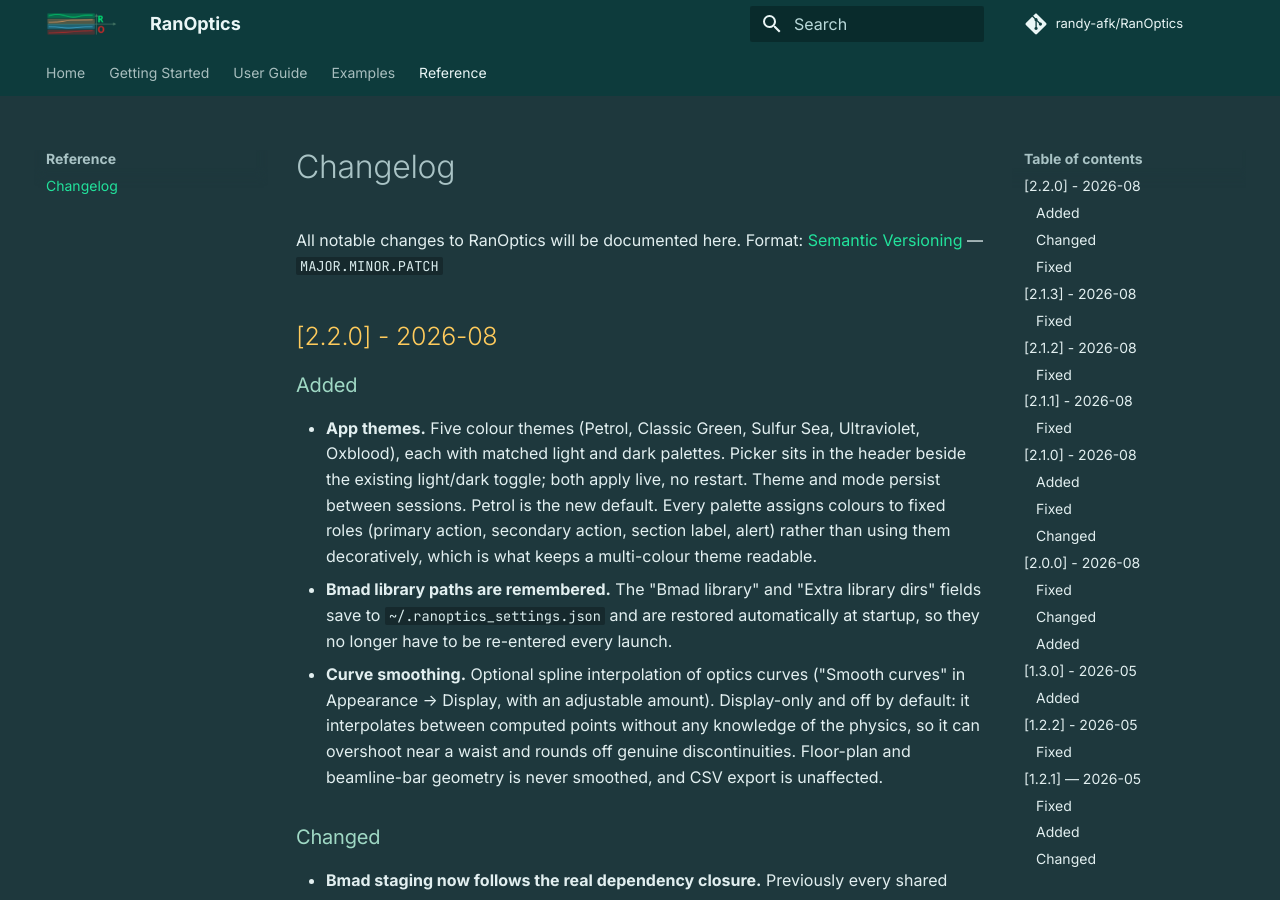
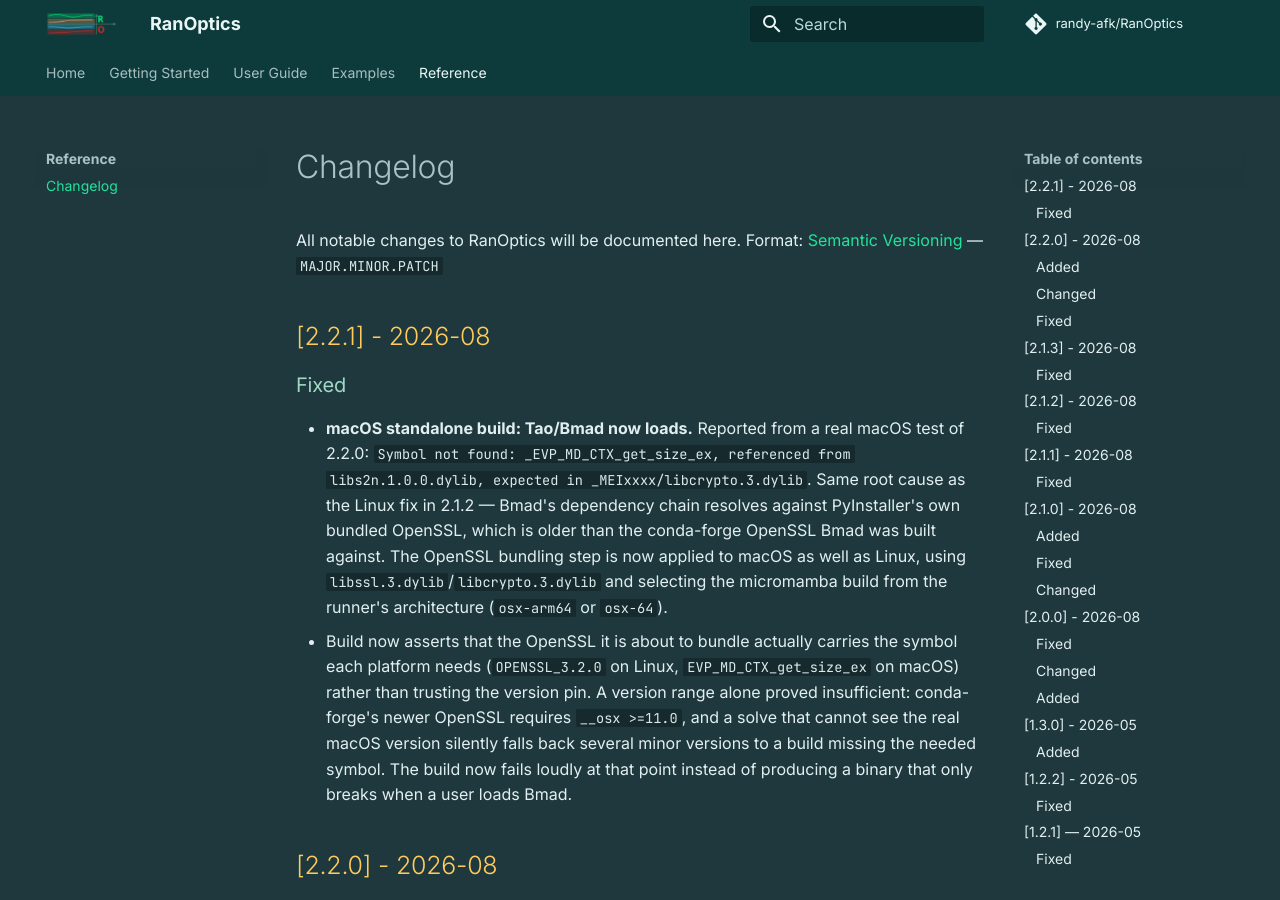
Before and after one commit to randy-afk/RanOptics, an MkDocs documentation site: the page built from docs/changelog.md, in a window 1280 px wide and 900 px high. Built offline with MkDocs 1.6.1 and Material for MkDocs 9.7.7, drawn with Linux system fonts in a browser that asks for light colours; comment, search, counter and statistics services are not loaded.

Commit message:
v2.2.1 - bundle modern OpenSSL on macOS so Tao/Bmad loads in the standalone build

```diff
--- a/RanOptics.py
+++ b/RanOptics.py
@@ -1,6 +1,6 @@
 #!/usr/bin/env python3
 # =============================================================================
-# RanOptics — Accelerator Optics Plotter  (PySide6 edition)  v2.2.0
+# RanOptics — Accelerator Optics Plotter  (PySide6 edition)  v2.2.1
 #
 # Copyright (c) 2026 Randika Gamage
 # Jefferson Lab (JLab), Newport News, VA
--- a/docs/changelog.md
+++ b/docs/changelog.md
@@ -1,6 +1,11 @@
 # Changelog
 All notable changes to RanOptics will be documented here.
 Format: [Semantic Versioning](https://semver.org/) — `MAJOR.MINOR.PATCH`
+
+## [2.2.1] - 2026-08
+### Fixed
+- **macOS standalone build: Tao/Bmad now loads.** Reported from a real macOS test of 2.2.0: `Symbol not found: _EVP_MD_CTX_get_size_ex, referenced from libs2n.1.0.0.dylib, expected in _MEIxxxx/libcrypto.3.dylib`. Same root cause as the Linux fix in 2.1.2 — Bmad's dependency chain resolves against PyInstaller's own bundled OpenSSL, which is older than the conda-forge OpenSSL Bmad was built against. The OpenSSL bundling step is now applied to macOS as well as Linux, using `libssl.3.dylib`/`libcrypto.3.dylib` and selecting the micromamba build from the runner's architecture (`osx-arm64` or `osx-64`).
+- Build now asserts that the OpenSSL it is about to bundle actually carries the symbol each platform needs (`OPENSSL_3.2.0` on Linux, `EVP_MD_CTX_get_size_ex` on macOS) rather than trusting the version pin. A version range alone proved insufficient: conda-forge's newer OpenSSL requires `__osx >=11.0`, and a solve that cannot see the real macOS version silently falls back several minor versions to a build missing the needed symbol. The build now fails loudly at that point instead of producing a binary that only breaks when a user loads Bmad.
 
 ## [2.2.0] - 2026-08
 ### Added
```
Also changed, not shown: CHANGELOG.md (+5 -0 lines), 2 other files.
